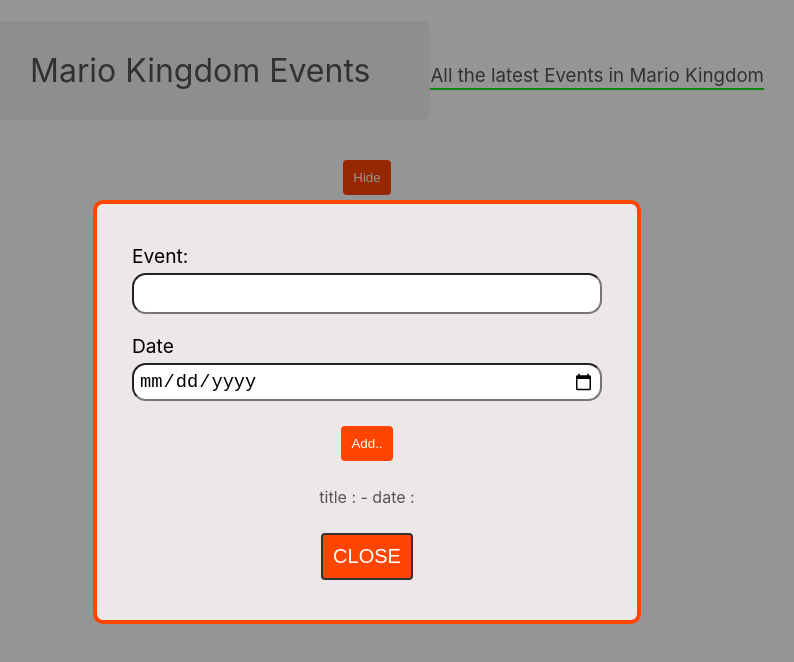
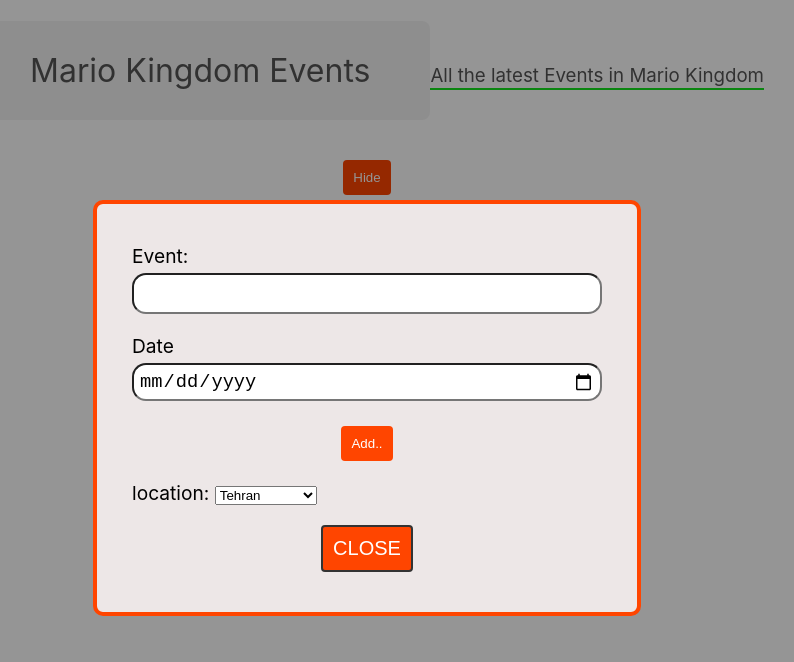
Before and after one commit to PuyaAmini/first-react-app-X-, a React (Create React App) app: page / in a window 1280 px wide. Shown: the top 662 px of the page, without its empty margins (273-1067 px from the left). Built offline with nearby package versions, Linux system fonts and the light colour scheme.

Commit message:
[*retrain] location added to form and list

```diff
--- a/src/components/EventList.js
+++ b/src/components/EventList.js
@@ -7,6 +7,7 @@
               <div key={event.id}
               className={styles.card}>
                      <h3>{index} - {event.title}</h3>
+                     <p>{event.location}</p>
                      <button
                      onClick={() => handleClick(event.id)}>
                             Delete
--- a/src/components/NewEventForm.js
+++ b/src/components/NewEventForm.js
@@ -3,9 +3,12 @@
 export default function NewEventForm({ addEvents }) {
        const [title, setTitle] = useState('')
        const [date, setDate] = useState('')
+       const [location, setLocation] = useState('MARS')
+
        const resetValues = () => {
               setDate('');
               setTitle('');
+              setLocation('MARS')
        }
        const handleSubmit = (e) => {
 
@@ -13,6 +16,7 @@
               const event = {
                      title: title,
                      date: date,
+                     location: location,
                      id: Math.random() * 10000
               }
 
@@ -35,7 +39,19 @@
                                    onChange={e => setDate(e.target.value)} />
                      </label>
                      <button>Add..</button>
-                     <p>title : {title} - date : {date}</p>
+                     <label>
+                            <span>location: </span>
+                            <select
+                                   onChange={e => setLocation(e.target.value)}>
+                                   <option value={'Tehran'}>Tehran</option>
+                                   <option value={'london'}>"London"</option>
+                                   <option value={'washington'}>"Washington"</option>
+                                   <option value={'moscow'}>"Moscow"</option>
+                                   <option value={'tokyo'}>"Tokyo"</option>
+                                   <option value={'beijing'}>"Beijing"</option>
+
+                            </select>
+                     </label>
               </form>
        )
 }
```
